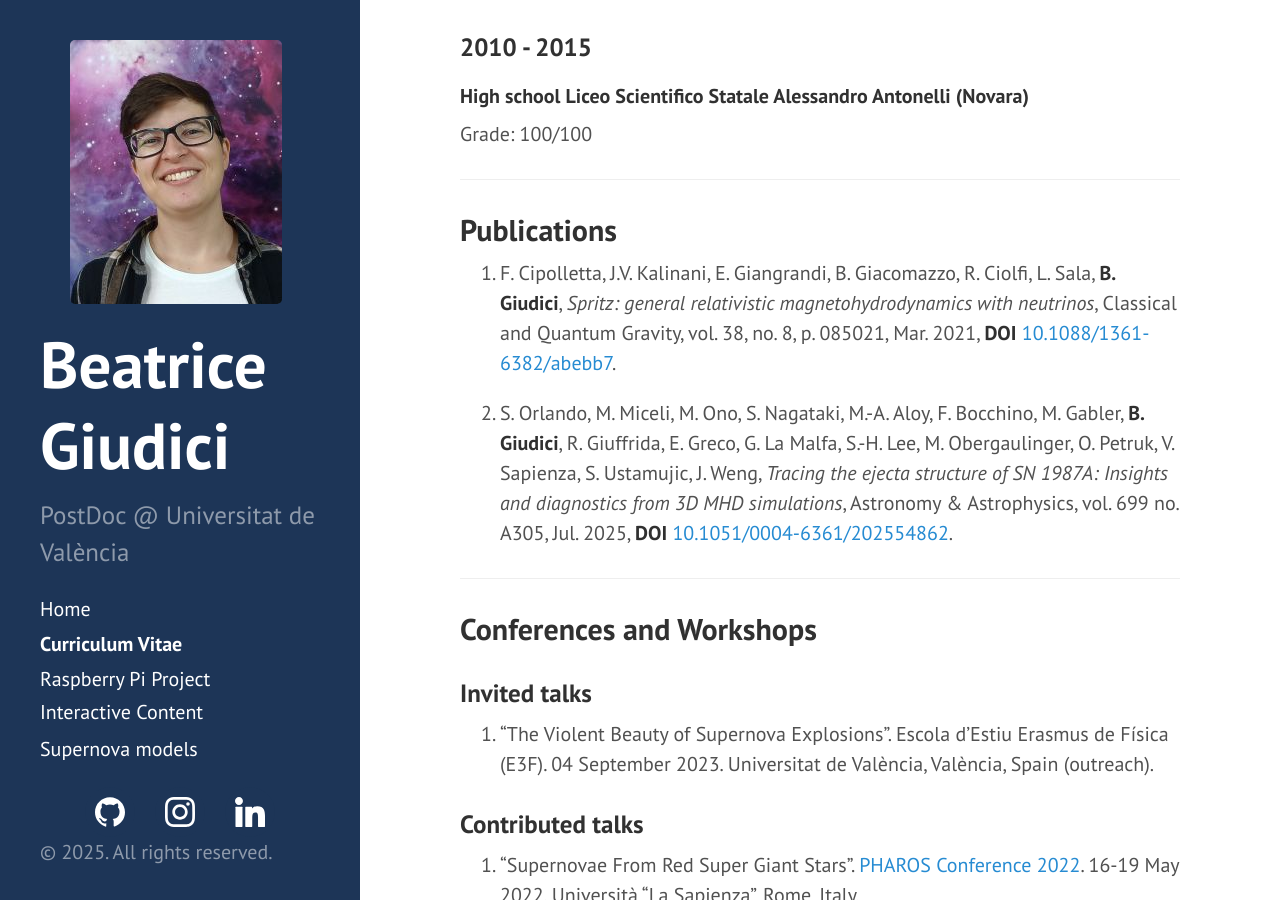
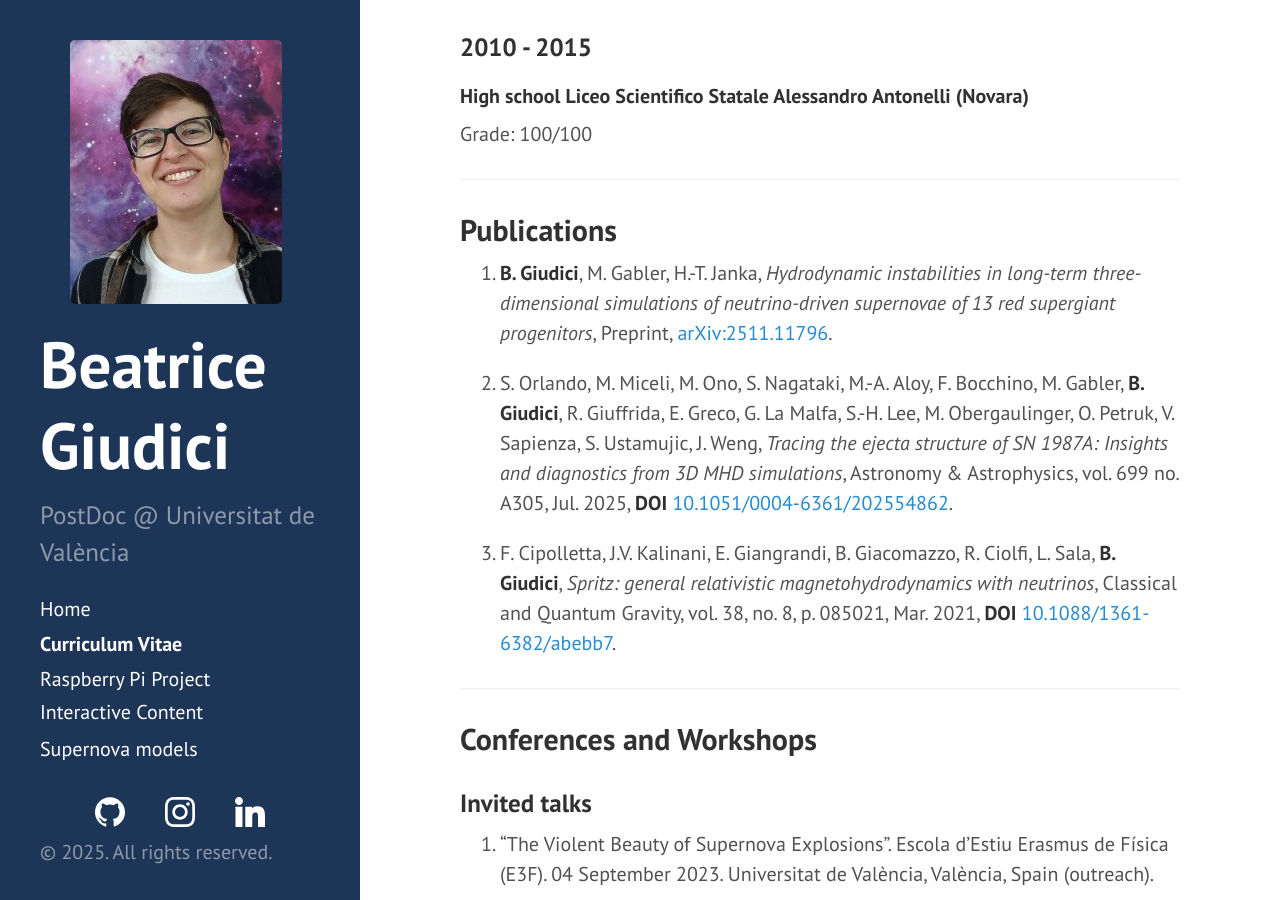
Before and after one commit to BeaGiudici/BeaGiudici.github.io, a Jekyll site: the page built from cv.md, in a window 1280 px wide and 900 px high, scrolled down 2510 px. Built offline with Jekyll 4.4.1, drawn with Linux system fonts in a browser that asks for light colours.

Commit message:
Adding new paper

```diff
--- a/cv.md
+++ b/cv.md
@@ -99,9 +99,11 @@ Grade: 100/100
 
 ## Publications
 
-1. F. Cipolletta, J.V. Kalinani, E. Giangrandi, B. Giacomazzo, R. Ciolfi, L. Sala, **B. Giudici**, *Spritz: general relativistic magnetohydrodynamics with neutrinos*, Classical and Quantum Gravity, vol. 38, no. 8, p. 085021, Mar. 2021, **DOI** [10.1088/1361-6382/abebb7](https://iopscience.iop.org/article/10.1088/1361-6382/abebb7){:target="_blank"}.
+1. **B. Giudici**, M. Gabler, H.-T. Janka, *Hydrodynamic instabilities in long-term three-dimensional simulations of neutrino-driven supernovae of 13 red supergiant progenitors*, Preprint, [arXiv:2511.11796](https://arxiv.org/abs/2511.11796){:target="_blank"}.
 
 2. S. Orlando, M. Miceli, M. Ono, S. Nagataki, M.-A. Aloy, F. Bocchino, M. Gabler, **B. Giudici**, R. Giuffrida, E. Greco, G. La Malfa, S.-H. Lee, M. Obergaulinger, O. Petruk, V. Sapienza, S. Ustamujic, J. Weng, *Tracing the ejecta structure of SN 1987A: Insights and diagnostics from 3D MHD simulations*, Astronomy & Astrophysics, vol. 699 no. A305, Jul. 2025, **DOI** [10.1051/0004-6361/202554862](https://doi.org/10.1051/0004-6361/202554862){:target="_blank"}.
+
+3. F. Cipolletta, J.V. Kalinani, E. Giangrandi, B. Giacomazzo, R. Ciolfi, L. Sala, **B. Giudici**, *Spritz: general relativistic magnetohydrodynamics with neutrinos*, Classical and Quantum Gravity, vol. 38, no. 8, p. 085021, Mar. 2021, **DOI** [10.1088/1361-6382/abebb7](https://iopscience.iop.org/article/10.1088/1361-6382/abebb7){:target="_blank"}.
 
 ---
 
```
